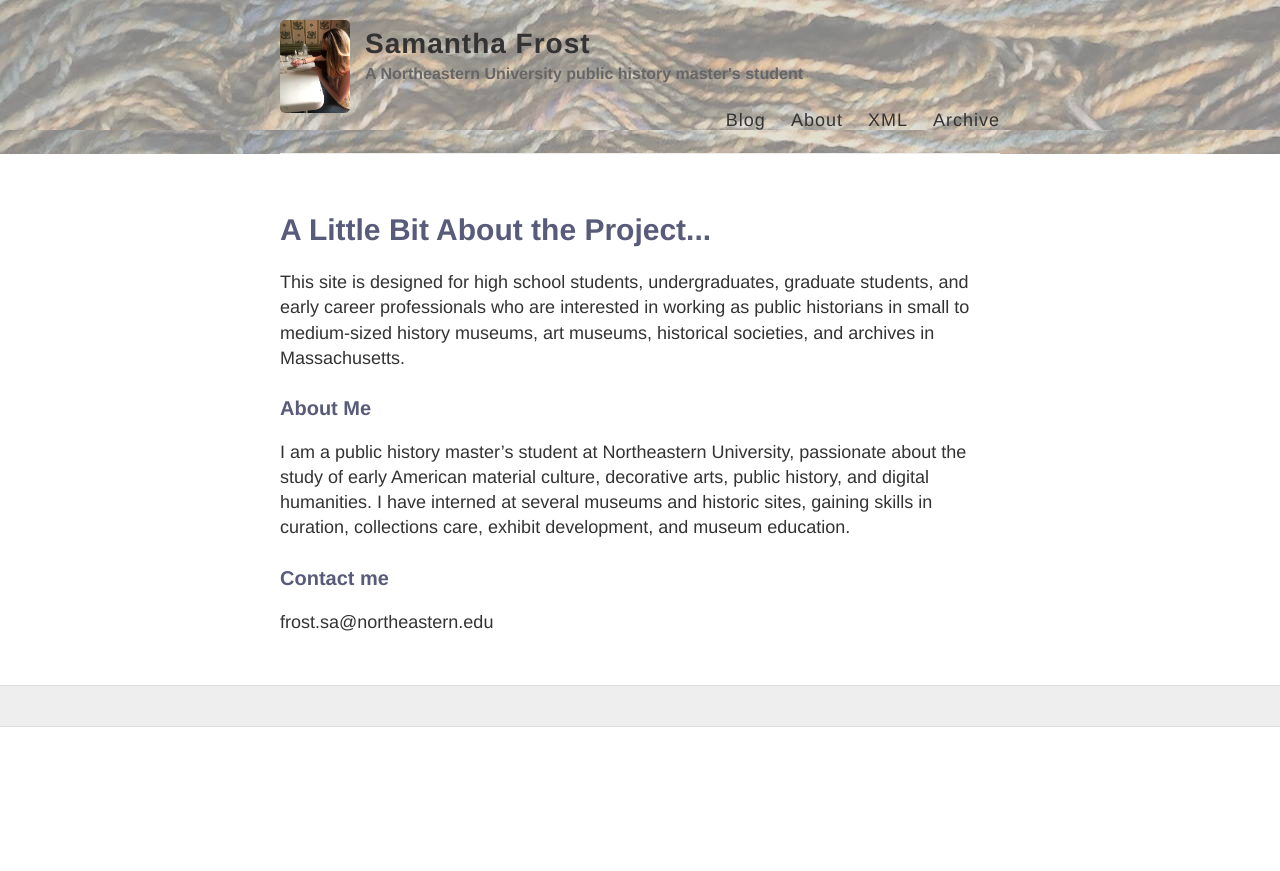
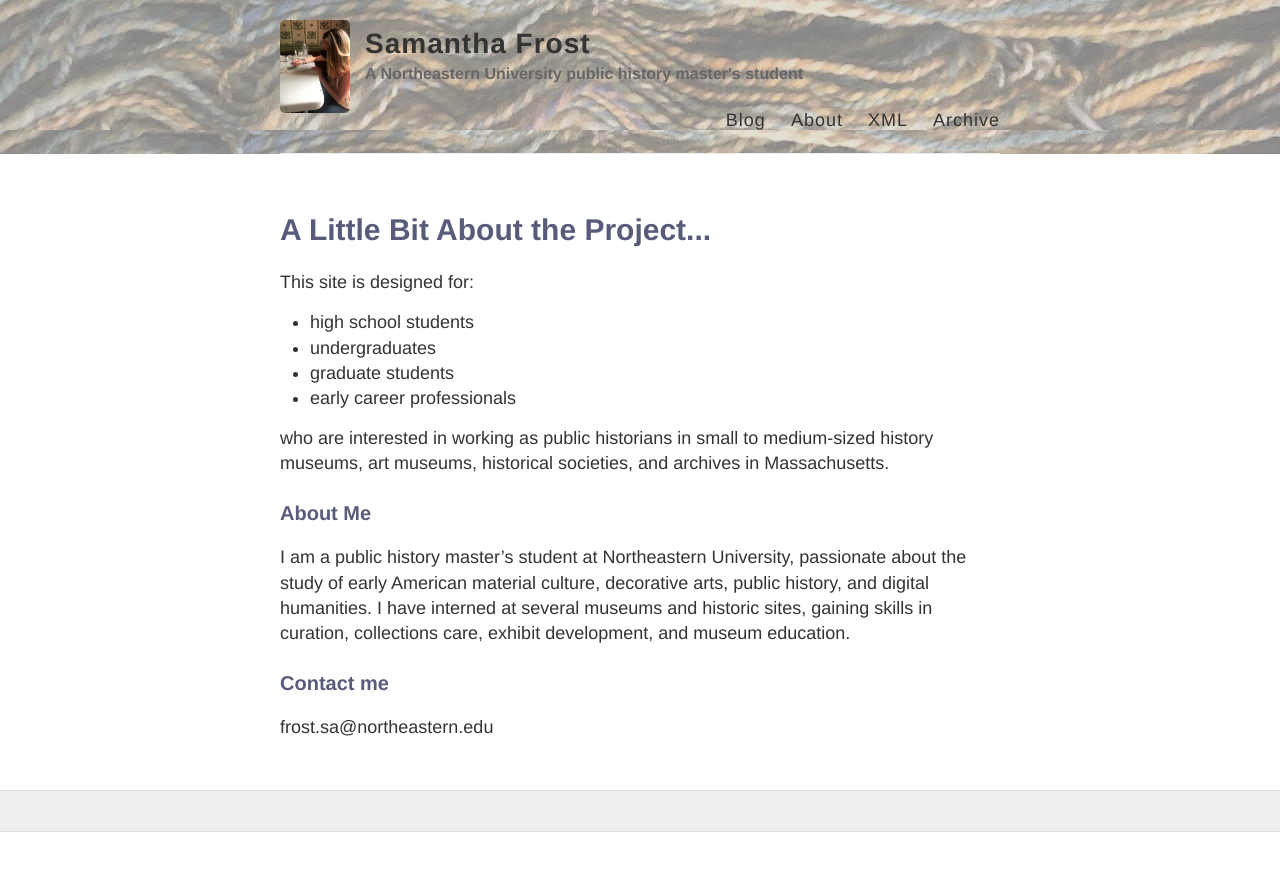
Before and after one commit to samanthafrost/samanthafrost.github.io, a Jekyll site: the page built from about.md, in a window 1280 px wide. Shown: the top 871 px of the page. Built offline with Jekyll 4.4.1, drawn with Linux system fonts in a browser that asks for light colours.

Commit message:
Update about.md

```diff
--- a/about.md
+++ b/about.md
@@ -4,7 +4,13 @@ title: A Little Bit About the Project...
 permalink: /about/
 ---
 
-This site is designed for high school students, undergraduates, graduate students, and early career professionals who are interested in working as public historians in small to medium-sized history museums, art museums, historical societies, and archives in Massachusetts.
+This site is designed for:
+* high school students
+* undergraduates
+* graduate students
+* early career professionals
+
+ who are interested in working as public historians in small to medium-sized history museums, art museums, historical societies, and archives in Massachusetts.
 
 ### About Me
 
```
